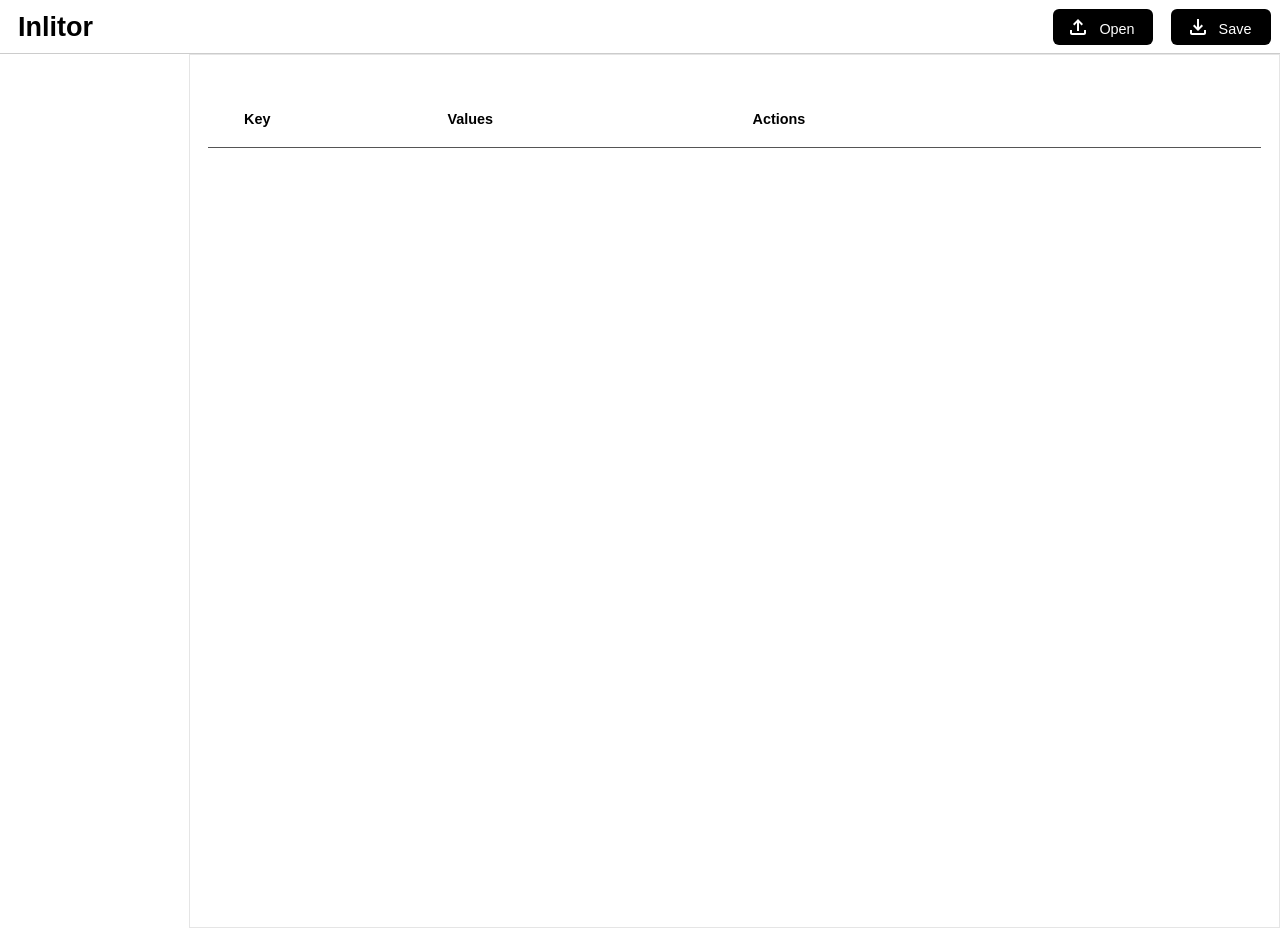
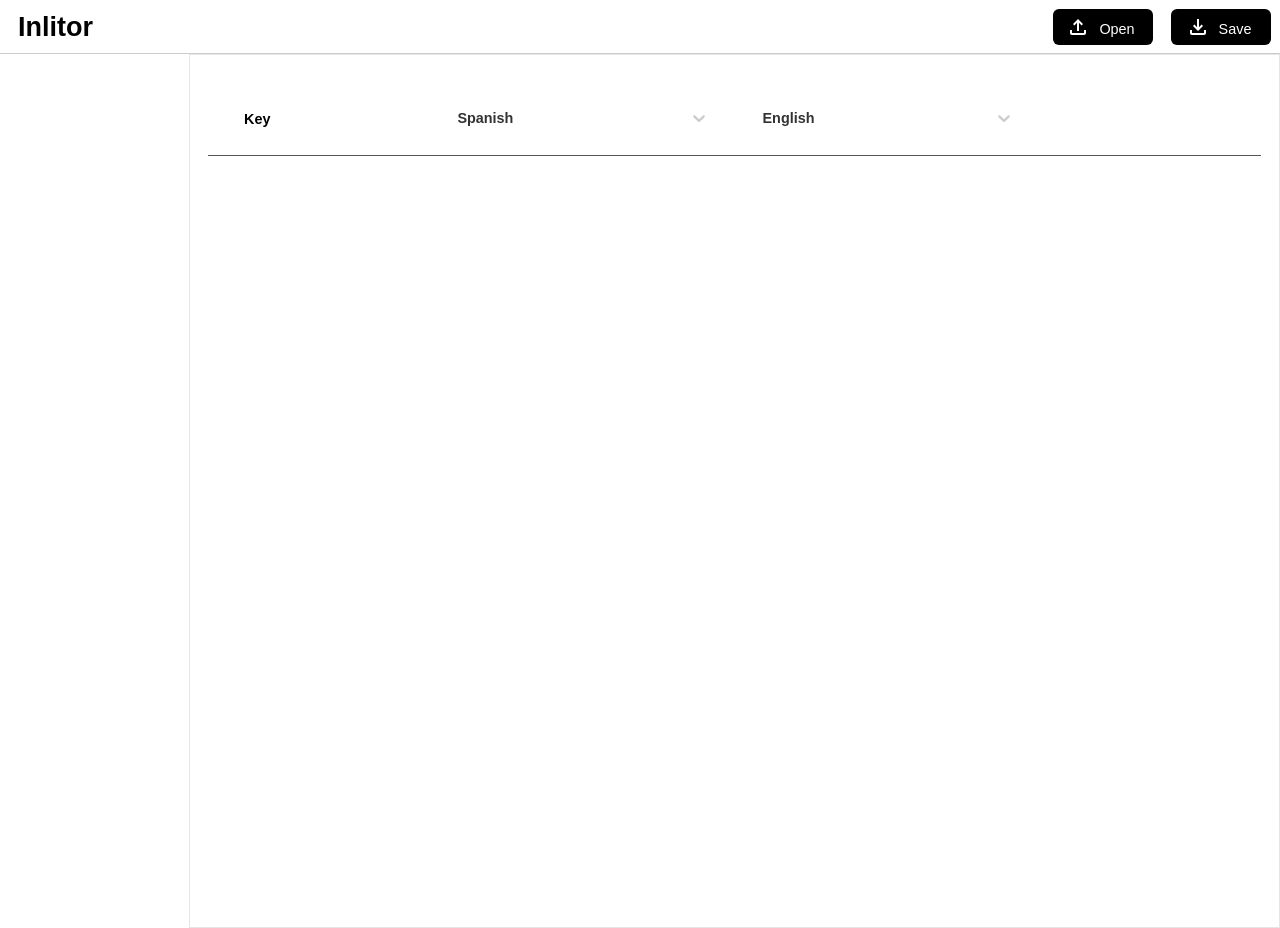
Before and after one commit to pelusanchez/intlitor, a React (Create React App) app: page / in a window 1280 px wide. Built offline with nearby package versions, Linux system fonts and the light colour scheme.

Commit message:
Added select list.

```diff
--- a/package.json
+++ b/package.json
@@ -15,6 +15,7 @@
     "react": "^17.0.2",
     "react-dom": "^17.0.2",
     "react-scripts": "4.0.3",
+    "react-select": "^5.2.1",
     "typescript": "^4.1.2",
     "web-vitals": "^1.0.1"
   },
--- /dev/null
+++ b/src/components/List.tsx
@@ -0,0 +1,36 @@
+import Select from "react-select";
+
+import './List.scss';
+
+export type Option = {
+    label: string;
+    value: string;
+};
+
+export type ListProps = {
+    value?: Option;
+    options: Option[];
+    onChange(option: Option): void;
+};
+
+export const List = ({ value, options, onChange }: ListProps) => {
+
+    return (
+        <Select
+            styles={{
+                control: (base: any) => ({
+                ...base,
+                border: 0,
+                borderRadius: 0,
+                boxShadow: 'none',
+                marginTop: '-10px',
+                cursor: 'pointer',
+            })}}
+            components={{
+                IndicatorSeparator: () => null
+              }}
+            value={value}
+            options={options}
+            onChange={v => onChange(v as any)}
+        />)
+}
--- a/src/components/MainEditor.tsx
+++ b/src/components/MainEditor.tsx
@@ -8,6 +8,8 @@ import { StringUtils } from "../utils/string.utils";
 import './MainEditor.scss';
 import { VisualInput } from "./VisualInput";
 import { AppMenu } from "./AppMenu";
+import { List } from "./List";
+import { useLocales } from "../services/locale.service";
 
 export const MainEditor = () => {
 
@@ -42,6 +44,15 @@ export const MainEditor = () => {
     setLocales({ ...files });
   };
 
+  const { locales } = useLocales();
+
+  const onChangeLocale = (t: "source" | "target") => {
+    return (opt: { value: string; label: string }) => {
+      const nextState = { ...state };
+      nextState.translationInfo.selected[t] = opt.value;
+      dispatch(nextState);
+    }
+  }
 
   return (<main className="main-editor">
     <AppMenu />
@@ -49,8 +60,21 @@ export const MainEditor = () => {
       <div className='editor-table'>
         <div className='table-headers'>
           <div className='header header-key'>Key</div>
-          <div className='header header-value'>Values</div>
-          <div className='header header-value'>Actions</div>
+          <div className='header header-value'>
+            <List
+              onChange={onChangeLocale("source")}
+              value={
+                locales.find(s =>
+                  s.value == state.translationInfo.selected.source)}
+              options={locales} />
+          </div>
+          <div className='header header-value'>
+            <List
+              onChange={onChangeLocale("target")}
+              value={
+                locales.find(s =>
+                  s.value == state.translationInfo.selected.target)}
+              options={locales} /></div>
         </div>
         <div className='table-body'>
           {
--- a/src/models/models.ts
+++ b/src/models/models.ts
@@ -11,9 +11,15 @@ export type FileEditor = {
   [filename: string]: I18NContent;
 };
 
+export type SelectedLocales = {
+  source: string;
+  target: string;
+};
+
 export type TranslationInfo = {
   source: string;
   targets: string[];
+  selected: SelectedLocales;
 };
 
 export type EditorState = {
--- a/src/services/locale.service.ts
+++ b/src/services/locale.service.ts
@@ -1,6 +1,7 @@
 import LOCALES from '../static/locales.json';
 
 export type LocaleCode = keyof typeof LOCALES;
+const LABELS = Object.entries(LOCALES).map(([ value, label ]) => ({ value, label }))
 
 export class LocaleService {
 
@@ -13,3 +14,7 @@ export class LocaleService {
   }
 
 }
+
+export const useLocales = () => {
+  return { locales: LABELS }
+}
--- a/src/store/AppProvider.tsx
+++ b/src/store/AppProvider.tsx
@@ -4,6 +4,10 @@ import { EditorState, TranslationInfo } from '../models/models';
 const defaultTranslationInfo: TranslationInfo = {
   source: "es",
   targets: [ "en" ],
+  selected: {
+    source: "es",
+    target: "en",
+  }
 };
 
 const defaultState = {
```
Also changed, not shown: src/components/List.scss (added), 1 other file (tests, documents, lock files or other folders).
